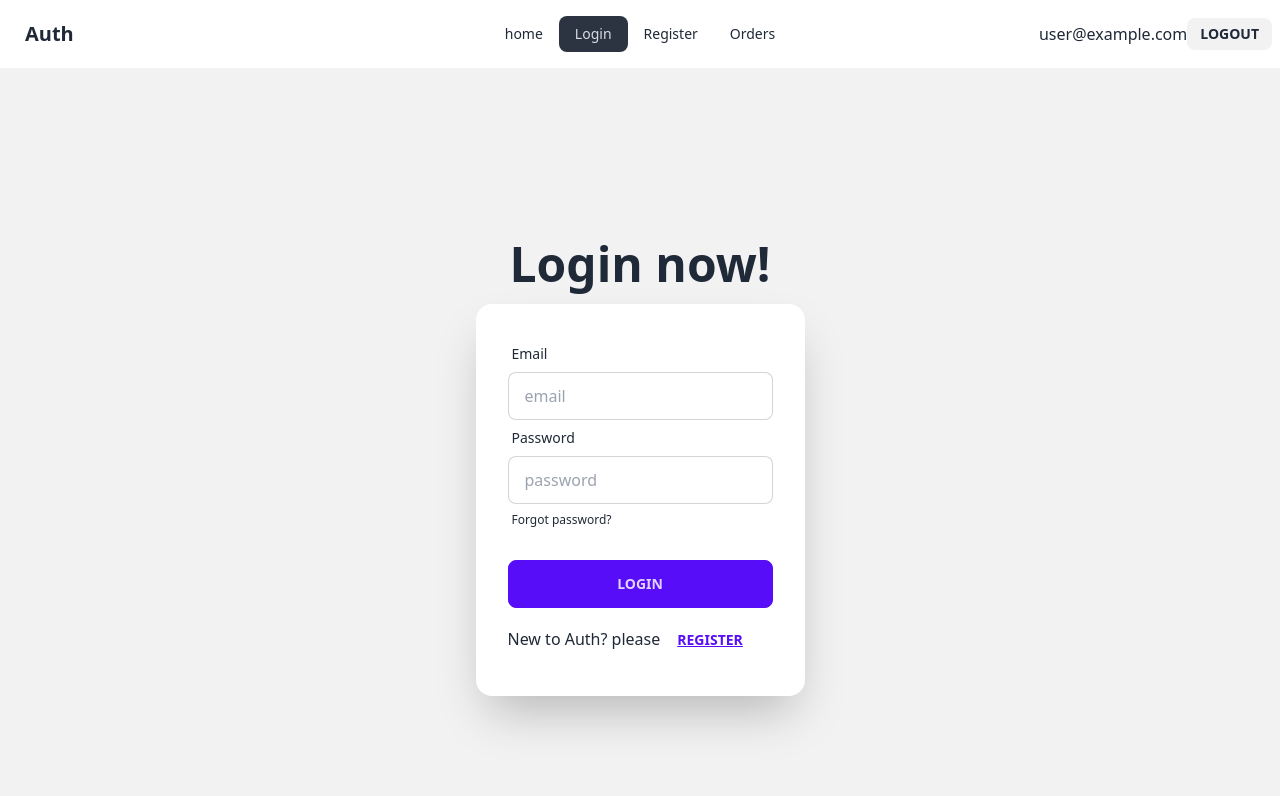
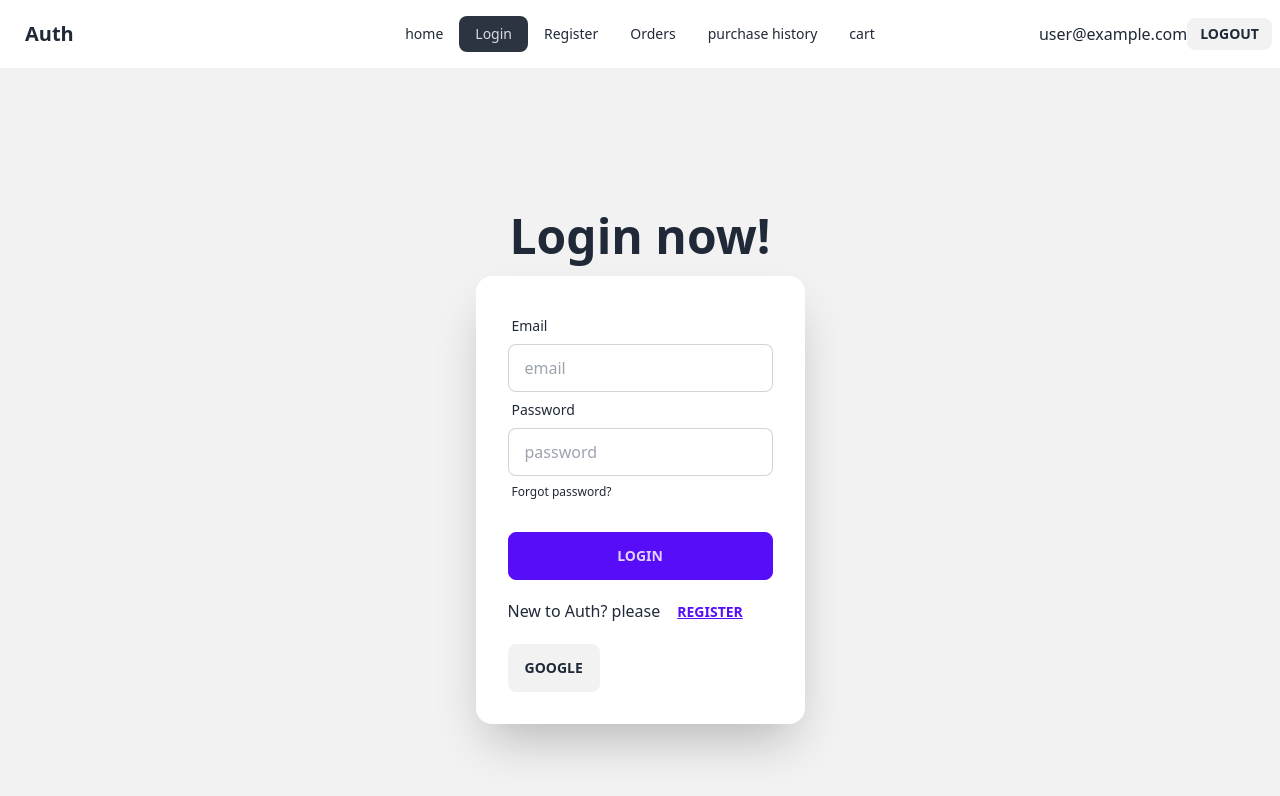
Before and after one commit to naeem182/React_Auth_clearify, a React (Vite) app: page /login in a window 1280 px wide. Shown: the top 796 px of the page. Built offline with nearby package versions, Linux system fonts and the light colour scheme; no server answers; sample sign-in values are in the browser's storage.

Commit message:
sign in with google

```diff
--- a/src/Components/Login/Login.jsx
+++ b/src/Components/Login/Login.jsx
@@ -1,11 +1,13 @@
 import { useContext } from "react";
-import { Link } from "react-router-dom";
+import { Link, useNavigate } from "react-router-dom";
 import { AuthContext } from "../../ContexApi/AuthProvider";
 
 
 const Login = () => {
 
-    const { signInUser } = useContext(AuthContext)
+    const { signInUser, signInWithGoogle } = useContext(AuthContext);
+    const navigate = useNavigate();
+
 
     const handleLogin = (e) => {
 
@@ -18,13 +20,24 @@ const Login = () => {
         //create signinuser in firebase
         signInUser(email, password)
             .then(result => {
+                e.target.reset()
                 console.log(result.user)
+                navigate("/")
             })
             .catch(error => {
                 console.error(error.message)
             })
 
 
+    }
+    const handleGoogleSignIn = () => {
+        signInWithGoogle()
+            .then(result => {
+                console.log(result.user)
+            })
+            .catch(error => {
+                console.error(error)
+            })
     }
 
     return (
@@ -59,6 +72,9 @@ const Login = () => {
                         {
                             <p>New to Auth? please<Link to={"/reg"}><button className="btn btn-link">Register</button></Link> </p>
                         }
+                        <p>
+                            <button onClick={handleGoogleSignIn} className="btn btn=link">Google</button>
+                        </p>
                     </div>
                 </div>
             </div>
--- a/src/Components/Navbar/Navbar.jsx
+++ b/src/Components/Navbar/Navbar.jsx
@@ -18,6 +18,9 @@ const Navbar = () => {
         <li> <NavLink to={"/login"}>Login</NavLink> </li>
         <li> <NavLink to={"/reg"}>Register</NavLink> </li>
         <li> <NavLink to={"/orders"}>Orders</NavLink> </li>
+        {user && <> <li> <NavLink to={"/orde"}>purchase history</NavLink> </li>
+            <li> <NavLink to={"/orde"}>cart</NavLink> </li></>
+        }
 
     </>
 
--- a/src/Components/Private/PrivateRoutes.jsx
+++ b/src/Components/Private/PrivateRoutes.jsx
@@ -1,7 +1,7 @@
 import { useContext } from "react"
 import { AuthContext } from "../../ContexApi/AuthProvider"
 import { Navigate } from "react-router-dom"
-
+import PropTypes from 'prop-types';
 
 const PrivateRoutes = ({ children }) => {
     const { user, loading } = useContext(AuthContext)
@@ -14,4 +14,8 @@ const PrivateRoutes = ({ children }) => {
     return <Navigate to={'/login'}></Navigate>
 }
 
+PrivateRoutes.propTypes = {
+    children: PropTypes.node,
+}
+
 export default PrivateRoutes
--- a/src/ContexApi/AuthProvider.jsx
+++ b/src/ContexApi/AuthProvider.jsx
@@ -1,10 +1,12 @@
 import { createContext, useEffect, useState } from "react"
 import PropTypes from 'prop-types';
-import { createUserWithEmailAndPassword, onAuthStateChanged, signInWithEmailAndPassword, signOut } from "firebase/auth";
+import { GoogleAuthProvider, createUserWithEmailAndPassword, onAuthStateChanged, signInWithEmailAndPassword, signInWithPopup, signOut } from "firebase/auth";
 import auth from "../firebase.config";
 
 
 export const AuthContext = createContext(null)
+
+const googleprovider = new GoogleAuthProvider()
 
 const AuthProvider = ({ children }) => {
     // const AuthInfo = { name: "naeem" }
@@ -25,6 +27,12 @@ const AuthProvider = ({ children }) => {
         setloading(true);
         return signOut(auth)
     }
+
+
+    const signInWithGoogle = () => {
+        setloading(true);
+        return signInWithPopup(auth, googleprovider);
+    }
     //observe onAuth statechange
     useEffect(() => {
         const unSubscribe = onAuthStateChanged(auth, currentuser => {
@@ -42,7 +50,8 @@ const AuthProvider = ({ children }) => {
         createUser,
         signInUser,
         logout,
-        loading
+        loading,
+        signInWithGoogle
     }
 
 
```
